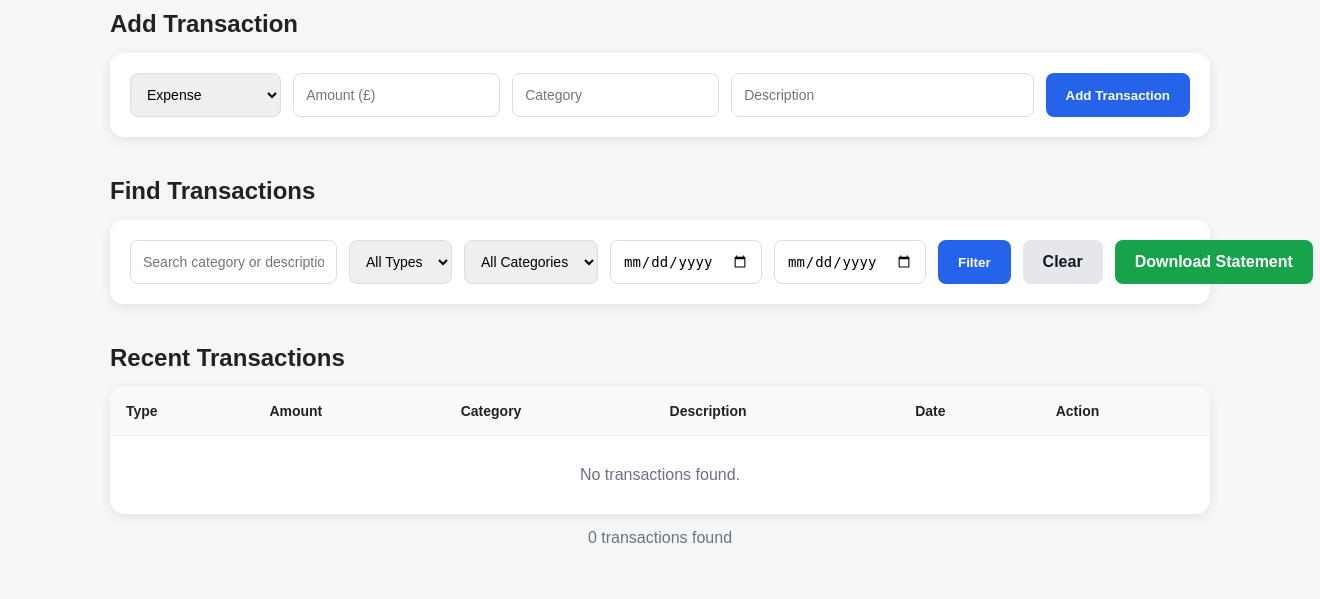
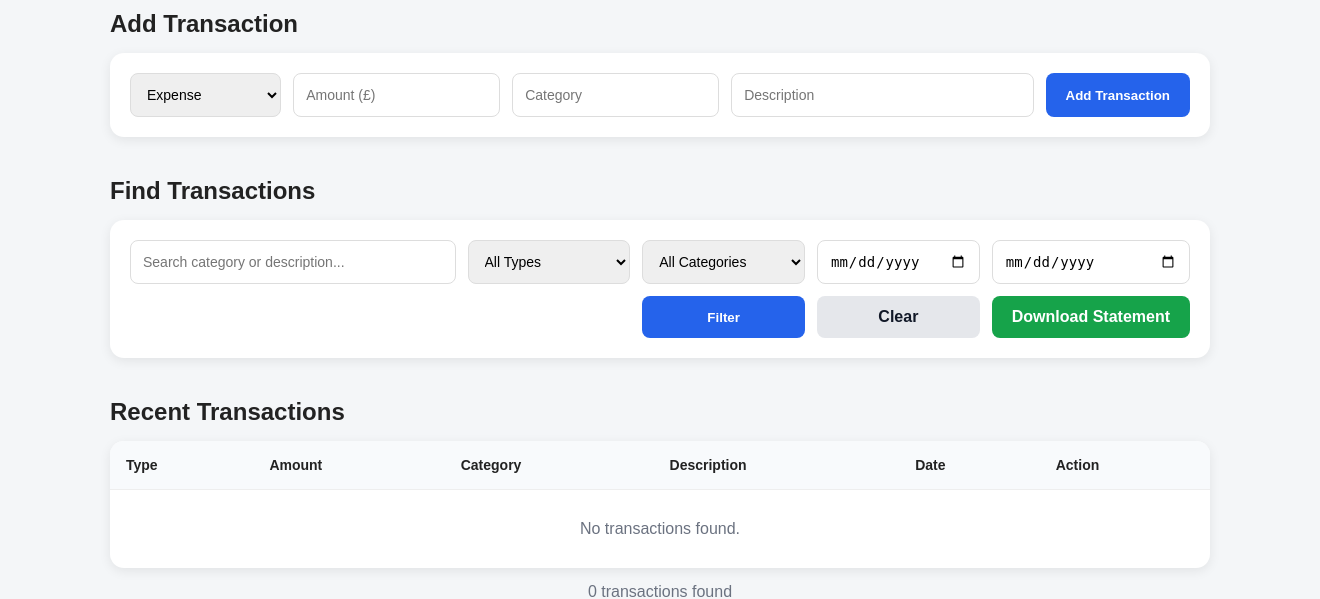
Before and after one commit to miahibrahim792-hub/Personal-Finanace-Tracker, a Flask app: page / in a window 1320 px wide. Shown: the part 1042-1641 px from the top of the page. Before the commit the page ends 1585 px from the top, so only its background shows below. Run offline with Flask 3, Linux system fonts and the light colour scheme; the visitor is signed in with stand-in values (Sample User, id 1); data that the repository does not hold is empty.

Commit message:
Polish dashboard layout and responsive filters

```diff
--- a/static/style.css
+++ b/static/style.css
@@ -203,10 +203,7 @@ h1 {
         1fr
         1fr
         1fr
-        1fr
-        auto
-        auto
-        auto;
+        1fr;
 
     gap: 12px;
 
@@ -215,6 +212,18 @@ h1 {
     border-radius: 14px;
 
     box-shadow: 0 3px 12px rgba(0, 0, 0, 0.08);
+}
+
+.filter-form button {
+    grid-column: 3;
+}
+
+.clear-filter {
+    grid-column: 4;
+}
+
+.download-button {
+    grid-column: 5;
 }
 
 .filter-form input,
@@ -685,4 +694,10 @@ body.dark-mode .auth-form input {
     .clear-filter {
         width: auto;
     }
+
+    .filter-form button,
+    .clear-filter,
+    .download-button {
+        grid-column: auto;
+    }
 }
```
